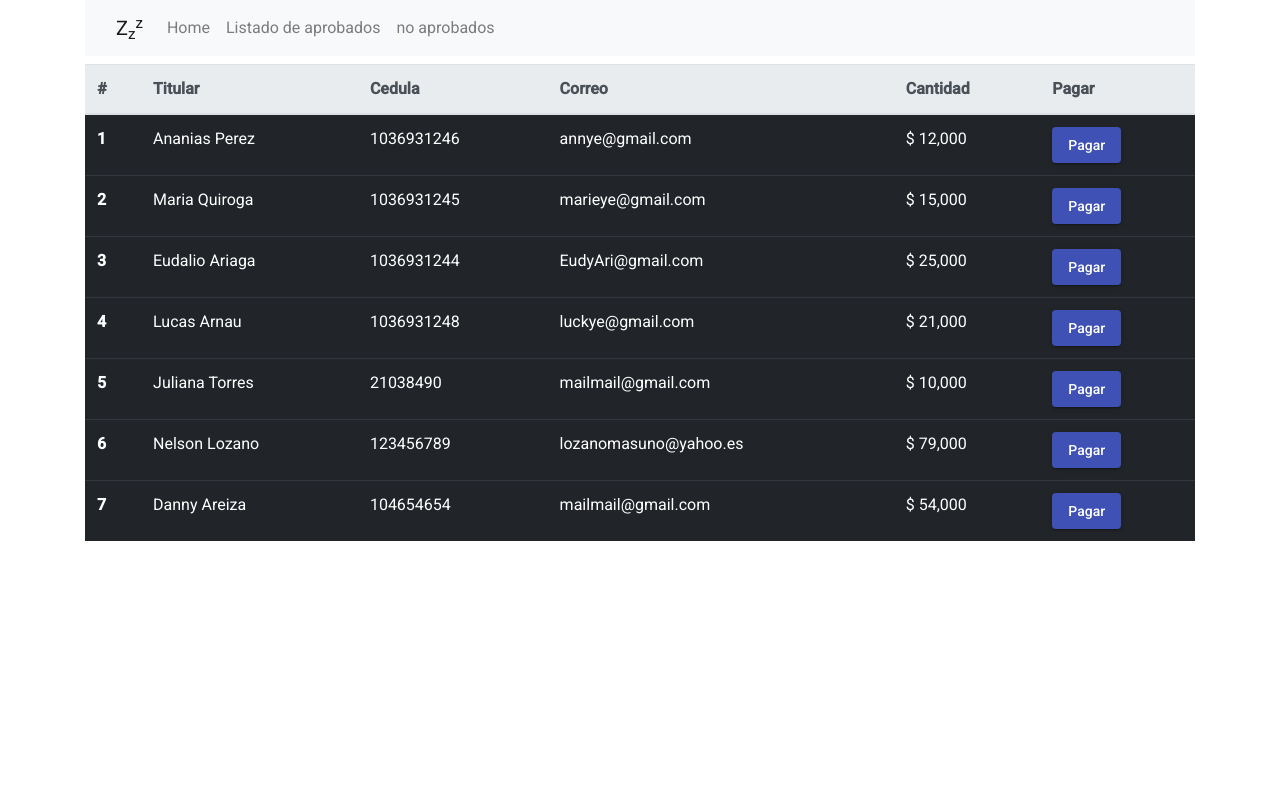
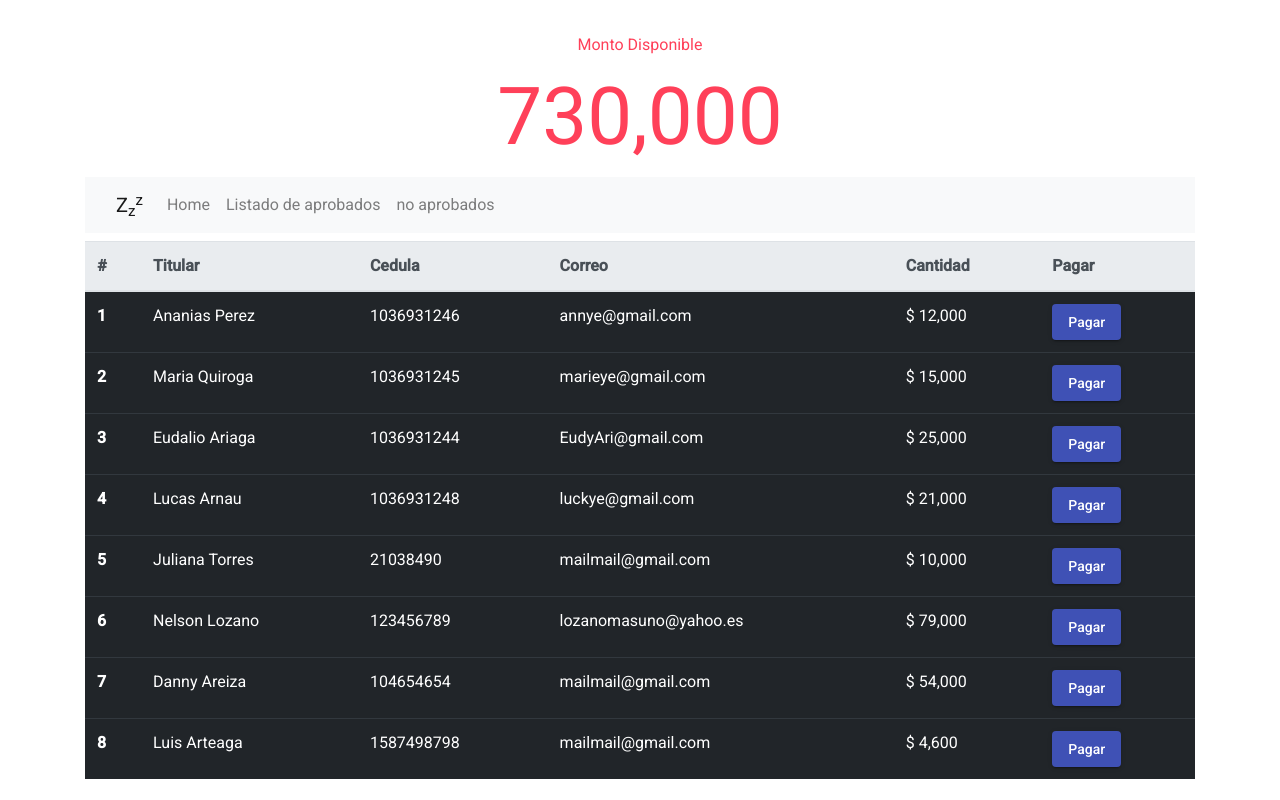
Before and after one commit to lozanomasuno/Zinobe-Frontend-, an Angular app: page /auth/list in a window 1280 px wide. Built offline with nearby package versions, Linux system fonts and the light colour scheme; data requests are answered from the project's data file.

Commit message:
final commit

```diff
--- a/db.json
+++ b/db.json
@@ -55,6 +55,14 @@
       "correo": "mailmail@gmail.com",
       "cantidad": 54000,
       "id": "f-9tA9x"
+    },
+    {
+      "nombre": "Luis",
+      "apellido": "Arteaga",
+      "cedula": 1587498798,
+      "correo": "mailmail@gmail.com",
+      "cantidad": 4600,
+      "id": "FEACEwl"
     }
   ]
 }
--- a/src/app/app.component.html
+++ b/src/app/app.component.html
@@ -1,3 +1,4 @@
+<app-base-capital></app-base-capital>
 <div class="container">
   <app-navbar></app-navbar>
 </div>
--- a/src/app/app.module.ts
+++ b/src/app/app.module.ts
@@ -18,13 +18,15 @@ import {MatSnackBarModule} from '@angular/material/snack-bar';
 //Components
 import { NavbarComponent } from './components/navbar/navbar.component';
 import { FooterComponent } from './components/footer/footer.component';
+import { BaseCapitalComponent } from './components/base-capital/base-capital.component';
 
 
 @NgModule({
   declarations: [
     AppComponent,
     NavbarComponent,
-    FooterComponent
+    FooterComponent,
+    BaseCapitalComponent
   ],
   imports: [
     BrowserModule,
--- a/src/app/auth/pages/list/list.component.css
+++ b/src/app/auth/pages/list/list.component.css
@@ -1 +1 @@
-tr:hover {background-color: rgb(126, 125, 131); cursor:pointer; transition: 0.5s all; color: rgb(0, 0, 0);}
+tr:hover {background-color: rgb(126, 125, 131); cursor:pointer; transition: 0.5s all;color: rgb(255, 219, 224);}
--- a/src/app/auth/pages/list/list.component.ts
+++ b/src/app/auth/pages/list/list.component.ts
@@ -1,4 +1,4 @@
-import { Component, OnInit } from '@angular/core';
+import { Component, OnInit, Output, EventEmitter } from '@angular/core';
 import { UserWithApprovedLoanService } from 'src/app/services/user-with-approved-loan.service';
 import { UserListLoad } from 'src/app/models/reqres-reponse';
 
@@ -9,8 +9,11 @@ import { UserListLoad } from 'src/app/models/reqres-reponse';
 })
 export class ListComponent implements OnInit {
   constructor(private usersApprovedService: UserWithApprovedLoanService) {}
+  @Output() public addingTotal: any = new EventEmitter<number>();
   public users: UserListLoad[] = [];
   public idNumber: string = '';
+  private loanTotalDeb: number[] = [];
+
 
   priceListFormat(formatedNumber: number) {
     return new Intl.NumberFormat().format(formatedNumber);
@@ -24,9 +27,21 @@ export class ListComponent implements OnInit {
       });
   }
 
+  setAllTotals(alltotal: number[]) {
+    return this.addingTotal = alltotal.reduce((a, b) => a + b, 0);
+  }
+
+  getTotalLoan(allUserTotal: any[]) {
+    for (let i = 0; i < allUserTotal.length; i++) {
+      this.loanTotalDeb.push(allUserTotal[i].cantidad);
+    }
+    this.setAllTotals(this.loanTotalDeb);
+  }
+
   ngOnInit(): void {
     this.usersApprovedService.loadUsersData().subscribe((resp: any) => {
       this.users = resp;
+      this.getTotalLoan(this.users);
     });
   }
 }
--- /dev/null
+++ b/src/app/components/base-capital/base-capital.component.css
@@ -0,0 +1,22 @@
+.container{
+    display: flex;
+    justify-content: center;
+    align-items: center;
+    flex-direction: column;
+    width: 100%;
+}
+
+p{
+    text-align: center;
+    padding: 0;
+    border: 0;
+    margin: 0;
+    color: rgb(255 64 89);
+}
+p:first-child{
+    margin: 3% -10px 0 -10px;
+}
+p:nth-child(2n){
+
+    font-size: 5em;
+}
--- /dev/null
+++ b/src/app/components/base-capital/base-capital.component.html
@@ -0,0 +1,6 @@
+<div class="container">
+    <p>Monto Disponible</p>
+    <p>
+        {{ baseCapitalFormat(maxBaseCapital - lessTotalLoan)}}
+    </p>
+</div>
--- /dev/null
+++ b/src/app/components/base-capital/base-capital.component.ts
@@ -0,0 +1,21 @@
+import { Component, OnInit } from '@angular/core';
+
+@Component({
+  selector: 'app-base-capital',
+  templateUrl: './base-capital.component.html',
+  styleUrls: ['./base-capital.component.css']
+})
+export class BaseCapitalComponent implements OnInit {
+  public maxBaseCapital = 0;
+  public lessTotalLoan = 270000;
+  baseCapitalFormat(formatedNumber: number) {
+    return new Intl.NumberFormat().format(formatedNumber);
+  }
+
+  constructor() { }
+
+  ngOnInit(): void {
+    this.maxBaseCapital = 1000000;
+  }
+
+}
--- a/src/app/components/sign-up/sign-up.component.ts
+++ b/src/app/components/sign-up/sign-up.component.ts
@@ -70,6 +70,7 @@ export class SignUpComponent implements OnInit {
       verticalPosition: this.verticalPosition,
     });
   }
+
   approvedLoanMessage() {
     this._snackBar.open('Aprobado', 'Felicidades', {
       duration: this.durationInSeconds * 1000,
@@ -80,12 +81,11 @@ export class SignUpComponent implements OnInit {
   submmitToUserLoan() {
     if (this.randomAleatoryApprovement() === 1) {
       this.notApprovedLoan();
-      location.reload();
     } else if (this.randomAleatoryApprovement() === 0) {
       this.approvedLoanMessage();
       this.saveNew();
-      location.reload();
     }
+    location.reload();
   }
 
   randomAleatoryApprovement() {
```
Also changed, not shown: 1 other file (tests, documents, lock files or other folders).
